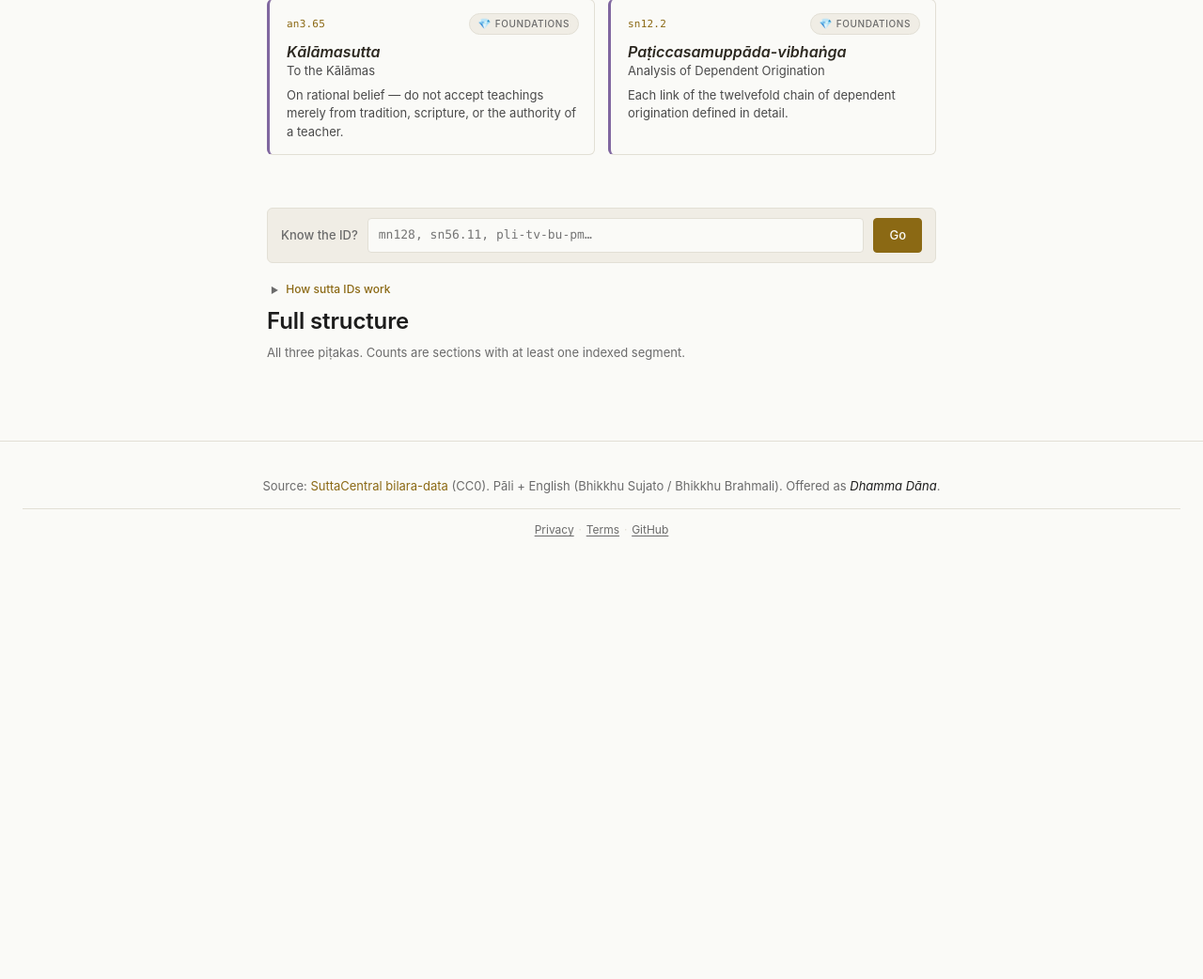
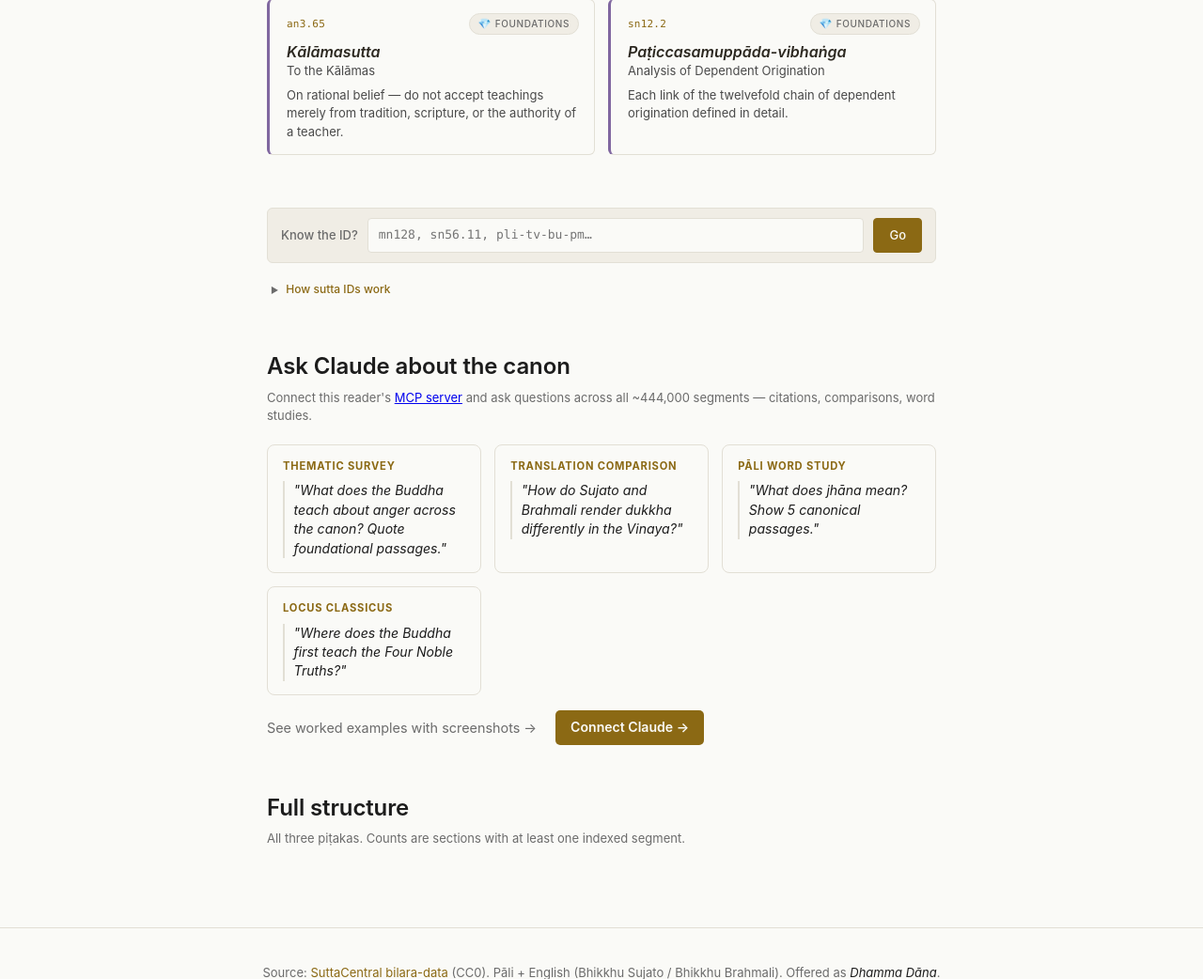
Before and after one commit to dhamma-seeker/tripitaka-mcp, a FastAPI app: page /read/ in a window 1280 px wide. Shown: the part 1417-2459 px from the top of the page at 94% size. Before the commit the page ends 1988 px from the top, so only its background shows below. Run offline with FastAPI, Linux system fonts and the light colour scheme; data that the repository does not hold is empty.

Commit message:
feat(ui): promote use cases — nav link, landing page grid, reader home section
- Add 'Use cases' nav link to site/index.html between Reader and Topics
- Add 4-card use cases grid on landing page before 'Connect your AI'
- Replace verbose 'Try asking' list with compact pointer to /use-cases/
- Add 'Ask Claude about the canon' section on reader home with same 4 cards
- Add .ask-ai CSS in reader/static/style.css; bump style version to v16

Co-Authored-By: Claude Sonnet 4.6 <noreply@anthropic.com>

```diff
--- a/reader/static/style.css
+++ b/reader/static/style.css
@@ -1643,3 +1643,57 @@ code.sid[title], .sutta-id[title] { cursor: help; }
 
 .outline-nav-link:hover { color: var(--fg); opacity: 1; }
 .outline-nav-link.is-active { color: var(--accent); font-weight: 500; opacity: 1; }
+
+/* ── Ask AI section (reader home) ─────────────────────────────────────────── */
+.ask-ai { margin: 3rem 0; }
+.ask-ai-grid {
+  display: grid;
+  grid-template-columns: repeat(auto-fit, minmax(220px, 1fr));
+  gap: 0.9rem;
+  margin: 1.25rem 0 1rem;
+}
+.ask-ai-card {
+  border: 1px solid var(--border);
+  border-radius: 8px;
+  padding: 0.9rem 1rem;
+  background: var(--bg);
+  transition: border-color 0.15s;
+}
+.ask-ai-card:hover { border-color: var(--accent); }
+.ask-ai-type {
+  font-size: 0.7rem;
+  font-weight: 700;
+  text-transform: uppercase;
+  letter-spacing: 0.07em;
+  color: var(--accent);
+  margin-bottom: 0.4rem;
+}
+.ask-ai-q {
+  font-size: 0.88rem;
+  font-style: italic;
+  color: var(--fg);
+  line-height: 1.45;
+  border-left: 2px solid var(--border);
+  padding-left: 0.6rem;
+  margin: 0;
+}
+.ask-ai-cta-row {
+  display: flex;
+  align-items: center;
+  gap: 1.25rem;
+  flex-wrap: wrap;
+  margin-top: 0.75rem;
+}
+.ask-ai-link { font-size: 0.9rem; color: var(--muted); text-decoration: none; }
+.ask-ai-link:hover { color: var(--accent); }
+.ask-ai-install {
+  display: inline-block;
+  background: var(--accent);
+  color: var(--bg);
+  font-size: 0.88rem;
+  font-weight: 600;
+  padding: 0.45rem 1rem;
+  border-radius: 5px;
+  text-decoration: none;
+}
+.ask-ai-install:hover { opacity: 0.85; }
--- a/reader/templates/base.html
+++ b/reader/templates/base.html
@@ -8,7 +8,7 @@
   <link rel="icon" type="image/png" sizes="32x32" href="/favicon-32.png">
   <link rel="icon" type="image/png" sizes="192x192" href="/favicon-192.png">
   <link rel="apple-touch-icon" sizes="192x192" href="/favicon-192.png">
-  <link rel="stylesheet" href="/read/static/style.css?v=15">
+  <link rel="stylesheet" href="/read/static/style.css?v=16">
   {% block head_extra %}{% endblock %}
 </head>
 <body>
--- a/reader/templates/index.html
+++ b/reader/templates/index.html
@@ -142,6 +142,33 @@
         <p class="id-help-note">A <code>:n.m</code> suffix on any ID points to a specific segment — e.g. <code>mn128:1.1</code> = segment 1.1 of MN 128. Cross-reference URLs from MCP tools use this form to deep-link a quoted line.</p>
       </div>
     </details>
+  </section>
+
+  <section class="ask-ai">
+    <h2 class="section-heading">Ask Claude about the canon</h2>
+    <p class="section-sub">Connect this reader's <a href="/" rel="external">MCP server</a> and ask questions across all ~444,000 segments — citations, comparisons, word studies.</p>
+    <div class="ask-ai-grid">
+      <div class="ask-ai-card">
+        <div class="ask-ai-type">Thematic survey</div>
+        <div class="ask-ai-q">"What does the Buddha teach about anger across the canon? Quote foundational passages."</div>
+      </div>
+      <div class="ask-ai-card">
+        <div class="ask-ai-type">Translation comparison</div>
+        <div class="ask-ai-q">"How do Sujato and Brahmali render <em>dukkha</em> differently in the Vinaya?"</div>
+      </div>
+      <div class="ask-ai-card">
+        <div class="ask-ai-type">Pāli word study</div>
+        <div class="ask-ai-q">"What does <em>jhāna</em> mean? Show 5 canonical passages."</div>
+      </div>
+      <div class="ask-ai-card">
+        <div class="ask-ai-type">Locus classicus</div>
+        <div class="ask-ai-q">"Where does the Buddha first teach the Four Noble Truths?"</div>
+      </div>
+    </div>
+    <div class="ask-ai-cta-row">
+      <a href="/use-cases/" class="ask-ai-link" rel="external">See worked examples with screenshots →</a>
+      <a href="/install/" class="ask-ai-install" rel="external">Connect Claude →</a>
+    </div>
   </section>
 
   <section class="full-tree">
```
Also changed, not shown: site/index.html (+76 -10 lines).
